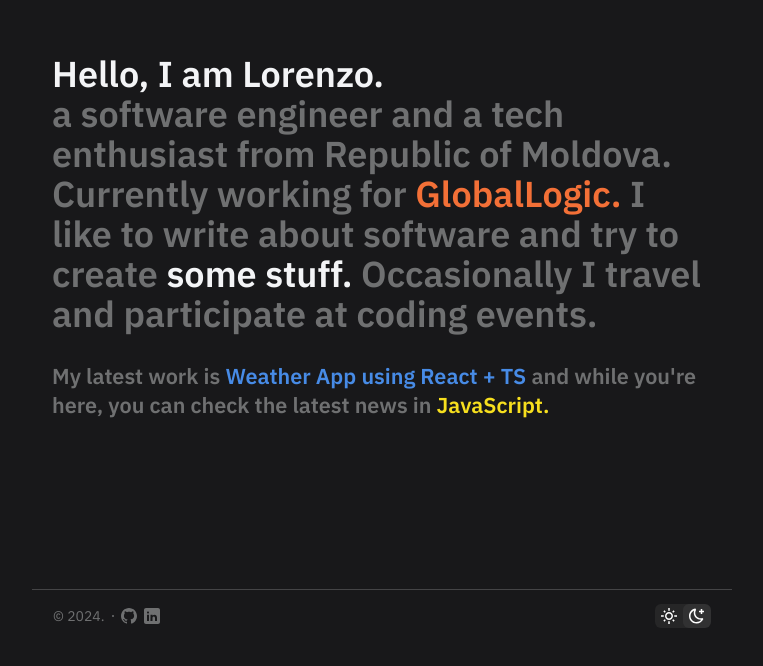
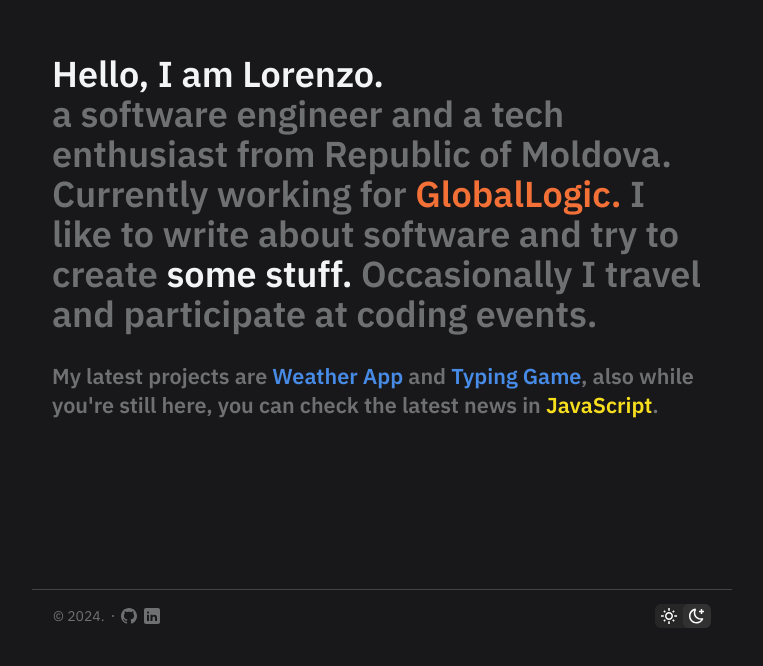
Before and after one commit to lorenzo-ap/portfolio, a React (Vite) app: page / in a window 1280 px wide. Shown: the part 116-782 px from the top of the page, without its empty margins (258-1021 px from the left). Built offline with nearby package versions, Linux system fonts and the light colour scheme.

Commit message:
Added typing game to the Home page

```diff
--- a/src/pages/Home.tsx
+++ b/src/pages/Home.tsx
@@ -26,14 +26,19 @@ export default function Home() {
                 </div>
 
                 <div className="text-faded-text font-semibold text-[21.6px] leading-[1.3]">
-                    My latest work is{' '}
-                    <Link className="link link__blue" to="https://github.com/lorenzo-ap/weather-app" target="_blank">
-                        Weather App using React + TS
+                    My latest projects are{' '}
+                    <Link className="link link__blue" to="https://lorenzo-ap.github.io/weather-app/" target="_blank">
+                        Weather App
                     </Link>{' '}
-                    and while you&apos;re here, you can check the latest news in{' '}
+                    and{' '}
+                    <Link className="link link__blue" to="https://lorenzo-typing-game.vercel.app/" target="_blank">
+                        Typing Game
+                    </Link>
+                    , also while you&apos;re still here, you can check the latest news in{' '}
                     <Link className="link link__yellow" to="https://javascriptweekly.com/issues" target="_blank">
-                        JavaScript.
+                        JavaScript
                     </Link>
+                    .
                 </div>
             </section>
 
```
